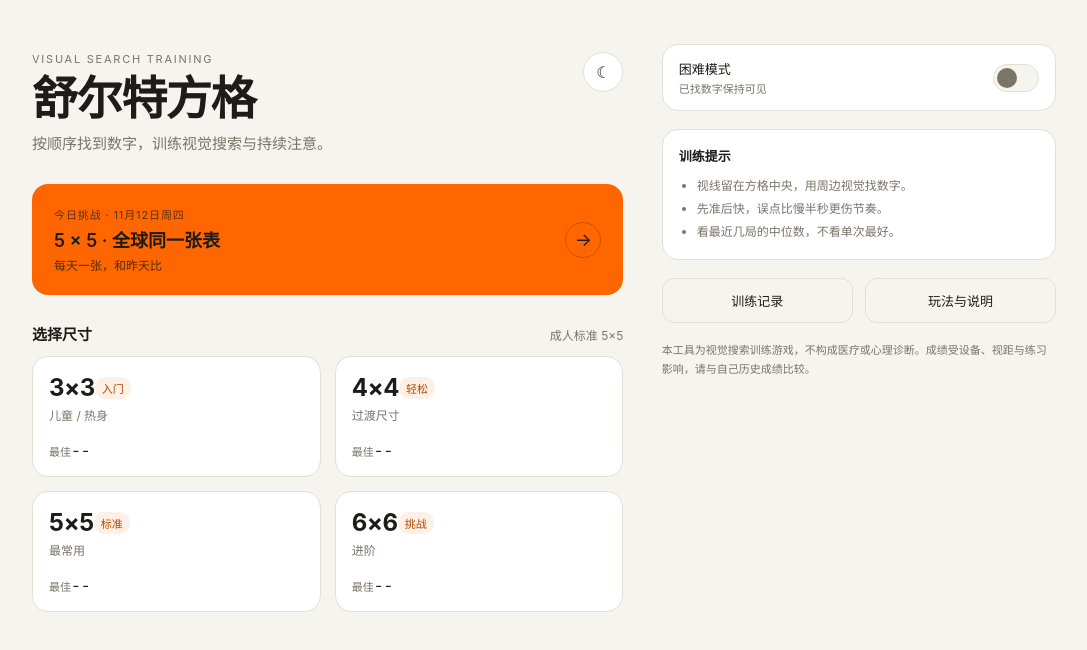
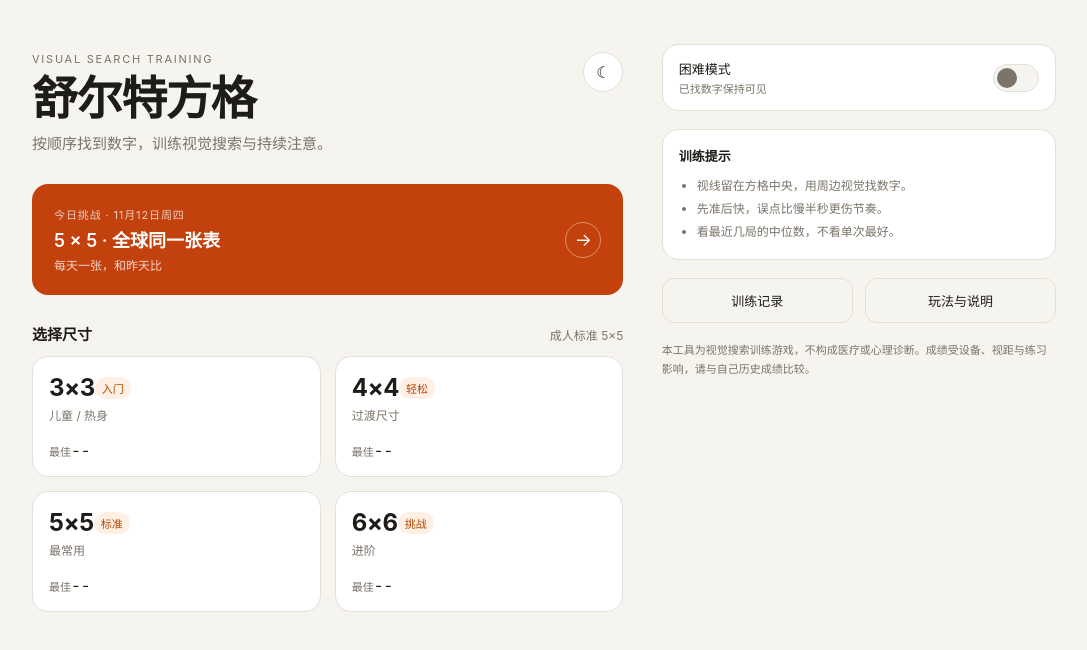
Before and after one commit to mack-peng/schulte-web, a Vue app: page /#/ in a window 1280 px wide. Shown: the top 650 px of the page, without its empty margins (96-1183 px from the left). Built offline with nearby package versions, Linux system fonts and the light colour scheme.

Commit message:
fix(ui): use white text on deeper orange surfaces for contrast

```diff
--- a/src/styles/main.css
+++ b/src/styles/main.css
@@ -5,10 +5,10 @@
   --line: #e4dfd4;
   --card: #ffffff;
   --accent: #ff6600;
-  --accent-strong: #c94f00;
+  --accent-strong: #c2410c;
   --accent-text: #b34700;
   --accent-soft: #fff0e6;
-  --on-accent: #1e1c18;
+  --on-accent: #ffffff;
   --overlay: rgba(30, 28, 24, 0.42);
   --danger: #d92d20;
   --danger-soft: #fdecea;
@@ -23,10 +23,10 @@
   --line: #34312b;
   --card: #1f1e1b;
   --accent: #ff6600;
-  --accent-strong: #c94f00;
+  --accent-strong: #c2410c;
   --accent-text: #ff8a3d;
   --accent-soft: #3a2417;
-  --on-accent: #1e1c18;
+  --on-accent: #ffffff;
   --overlay: rgba(0, 0, 0, 0.55);
   --danger: #ff6b5e;
   --danger-soft: #3a1f1c;
@@ -139,7 +139,7 @@ ul {
   margin: 24px 0 28px;
   padding: clamp(16px, 2vw, 22px);
   border: none;
-  background: var(--accent);
+  background: var(--accent-strong);
   color: var(--on-accent);
   text-align: left;
   cursor: pointer;
@@ -173,7 +173,7 @@ ul {
   justify-content: center;
   width: 36px;
   height: 36px;
-  border: 1px solid rgba(30, 28, 24, 0.25);
+  border: 1px solid rgba(255, 255, 255, 0.4);
   border-radius: 50%;
   font-size: 18px;
 }
@@ -495,8 +495,8 @@ ul {
 }
 
 .btn.primary {
-  border-color: var(--accent);
-  background: var(--accent);
+  border-color: var(--accent-strong);
+  background: var(--accent-strong);
   color: var(--on-accent);
 }
 
```
